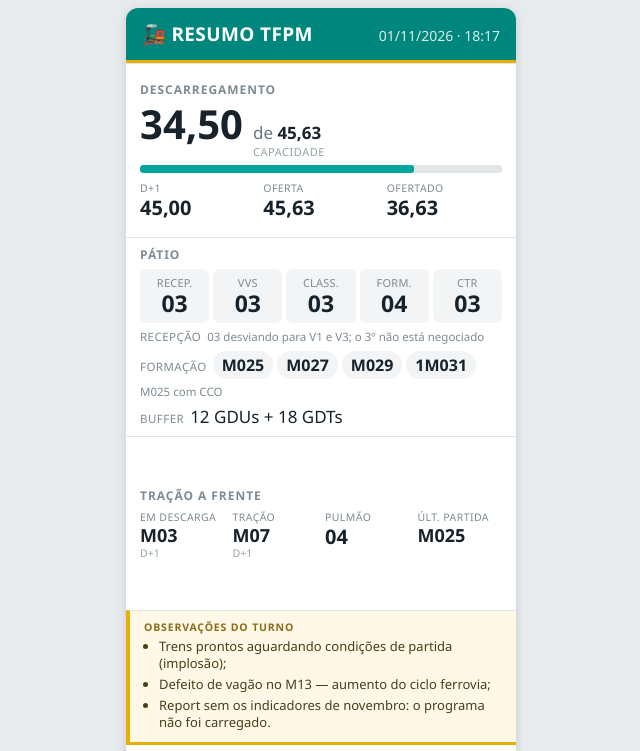
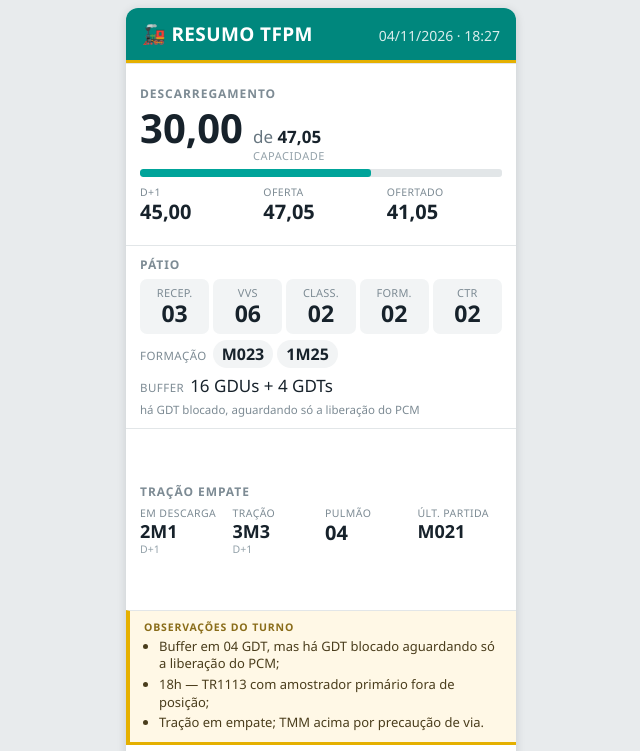
Before and after one commit to Petrus-GIF/Estudando, a plain HTML site: page cartao-turno.html in a window 1280 px wide. Shown: the top 751 px of the page, without its empty margins (319-959 px from the left). Drawn offline with Linux system fonts and the light colour scheme.

Commit message:
Lança o turno de 04/11
O programa de novembro entrou: ciclo 10,64, ferrovia 6,25 e porto 4,39 —
metas mais apertadas que as de outubro. O report de 01/11, que saiu sem
indicador nenhum, está normalizado.

Turno de 04/11 18:27: ciclo em 8,66, o melhor de toda a série, e contra
meta mais dura. O porto em 2,76 é o menor já registrado.

O buffer marca 04 GDT, mas há vagão GDT blocado esperando só a liberação
do PCM — mesmo caso das locos pendentes de checklist nos dias 13 e 22/09:
o número diz menos do que existe, e por isso virou a primeira observação.

Co-Authored-By: Claude Opus 5 <noreply@anthropic.com>
Claude-Session: https://claude.ai/code/session_014H9EF52vD12RJgNsV2gREa

```diff
--- a/cartao-turno.html
+++ b/cartao-turno.html
@@ -423,43 +423,42 @@
          ======================================================= */
 
       var TURNO = {
-        data: "01/11/2026",
-        hora: "18:17",
+        data: "04/11/2026",
+        hora: "18:27",
 
         // descarregamento
         d1: 45.0,
-        oferta: 45.63,
-        ofertado: 36.63,
-        capacidade: 45.63,
-        realizado: 34.5,
+        oferta: 47.05,
+        ofertado: 41.05,
+        capacidade: 47.05,
+        realizado: 30.0,
 
         // pátio
         recepcao: 3,
-        recepcaoNota: "03 desviando para V1 e V3; o 3º não está negociado",
-        vvs: 3,
-        classificacao: 3,
-        ctr: 3,
+        vvs: 6,
+        classificacao: 2,
+        ctr: 2,
         // lotes em formação e o(s) trem(ns) para onde vão
-        formacaoLotes: 4,
-        formacao: ["M025", "M027", "M029", "1M031"],
-        formacaoNota: "M025 com CCO",
-        gdu: 12,
-        gdt: 18,
+        formacaoLotes: 2,
+        formacao: ["M023", "1M25"],
+        gdu: 16,
+        gdt: 4,
+        bufferNota: "há GDT blocado, aguardando só a liberação do PCM",
 
         // tração
-        sentido: "A Frente",
-        emDescarga: "M03",
+        sentido: "Empate",
+        emDescarga: "2M1",
         emDescargaObs: "D+1",
-        liberado: "M07",
+        liberado: "3M3",
         liberadoObs: "D+1",
         pulmao: 4,
-        ultimaPartida: "M025",
+        ultimaPartida: "M021",
 
         // complicações do turno; deixe [] quando não houver nada a registrar
         observacoes: [
-          "Trens prontos aguardando condições de partida (implosão);",
-          "Defeito de vagão no M13 — aumento do ciclo ferrovia;",
-          "Report sem os indicadores de novembro: o programa não foi carregado.",
+          "Buffer em 04 GDT, mas há GDT blocado aguardando só a liberação do PCM;",
+          "18h — TR1113 com amostrador primário fora de posição;",
+          "Tração em empate; TMM acima por precaução de via.",
         ],
 
         // rodapé: trocar as turmas a cada passagem
```
Also changed, not shown: resumo-tfpm.txt.
